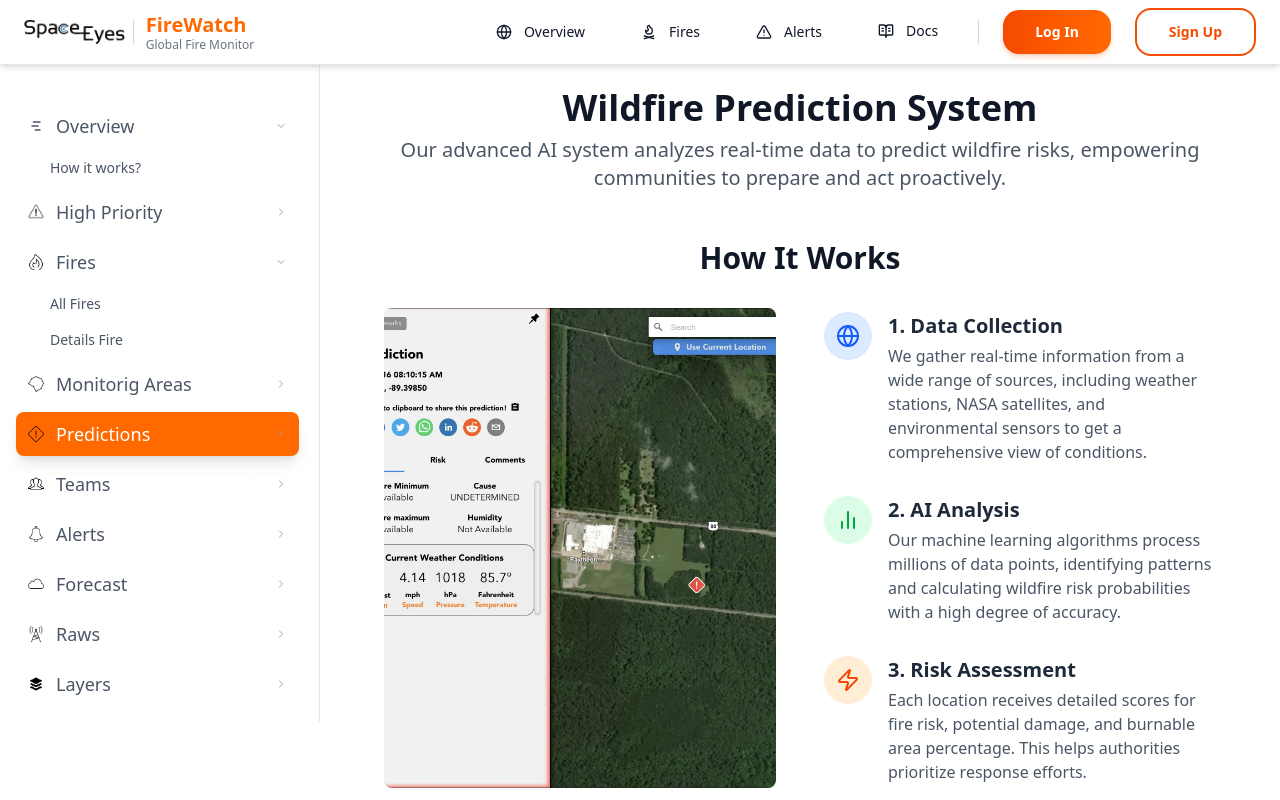
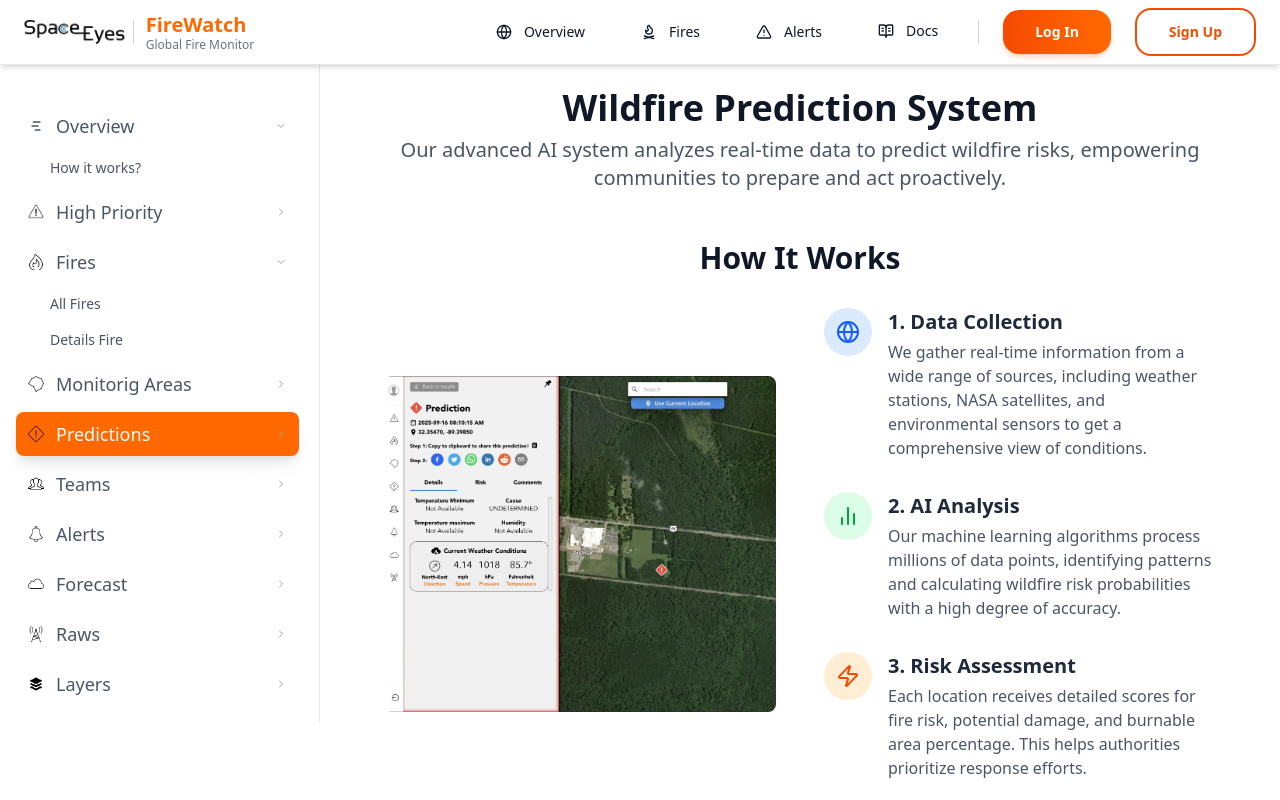
Before and after one commit to Channel-Logistics/landing-page-FireWatch, a React (Vite) app: page /predictions in a window 1280 px wide. Shown: the top 800 px of the page. Built offline with nearby package versions, Linux system fonts and the light colour scheme.

Commit message:
fix: image prediction

```diff
--- a/src/components/pages/Predictions.jsx
+++ b/src/components/pages/Predictions.jsx
@@ -1,5 +1,5 @@
 import { Globe, BarChart2, Thermometer, Wind, Droplet, Sun, Zap, ArrowRight } from 'lucide-react';
-import { Prediction, Predictiontwo } from ".."
+import { Prediction } from ".."
 
 export default function Predictions() {
   return (
@@ -15,15 +15,15 @@ export default function Predictions() {
 
         <section className="mb-16">
           <h2 className="text-3xl font-bold text-gray-900 mb-8 text-center">How It Works</h2>
-          <div className="grid lg:grid-cols-2 gap-12 items-center max-w-6xl mx-auto">
-            <div className="w-full h-96 md:h-[28rem] lg:h-[30rem] bg-gray-200 rounded-lg flex items-center justify-center text-gray-500 mb-8 lg:mb-0">
+          <div className="flex flex-col lg:flex-row gap-12 items-center max-w-6xl mx-auto">
+            <div className="flex flex-1 w-full bg-gray-200 rounded-lg items-center justify-center text-gray-500 mb-8 lg:mb-0 p-0">
               <img
                 src={Prediction.src}
                 alt={Prediction.alt}
-                className="w-full h-full object-cover rounded-lg"
+                className="w-full h-auto object-contain rounded-lg"
               />
             </div>
-            <div className="space-y-8">
+            <div className="space-y-8 flex-1 w-full">
               <div className="flex items-start">
                 <div className="bg-blue-100 w-12 h-12 rounded-full flex items-center justify-center mr-4 flex-shrink-0">
                   <Globe className="h-6 w-6 text-blue-600" />
```
